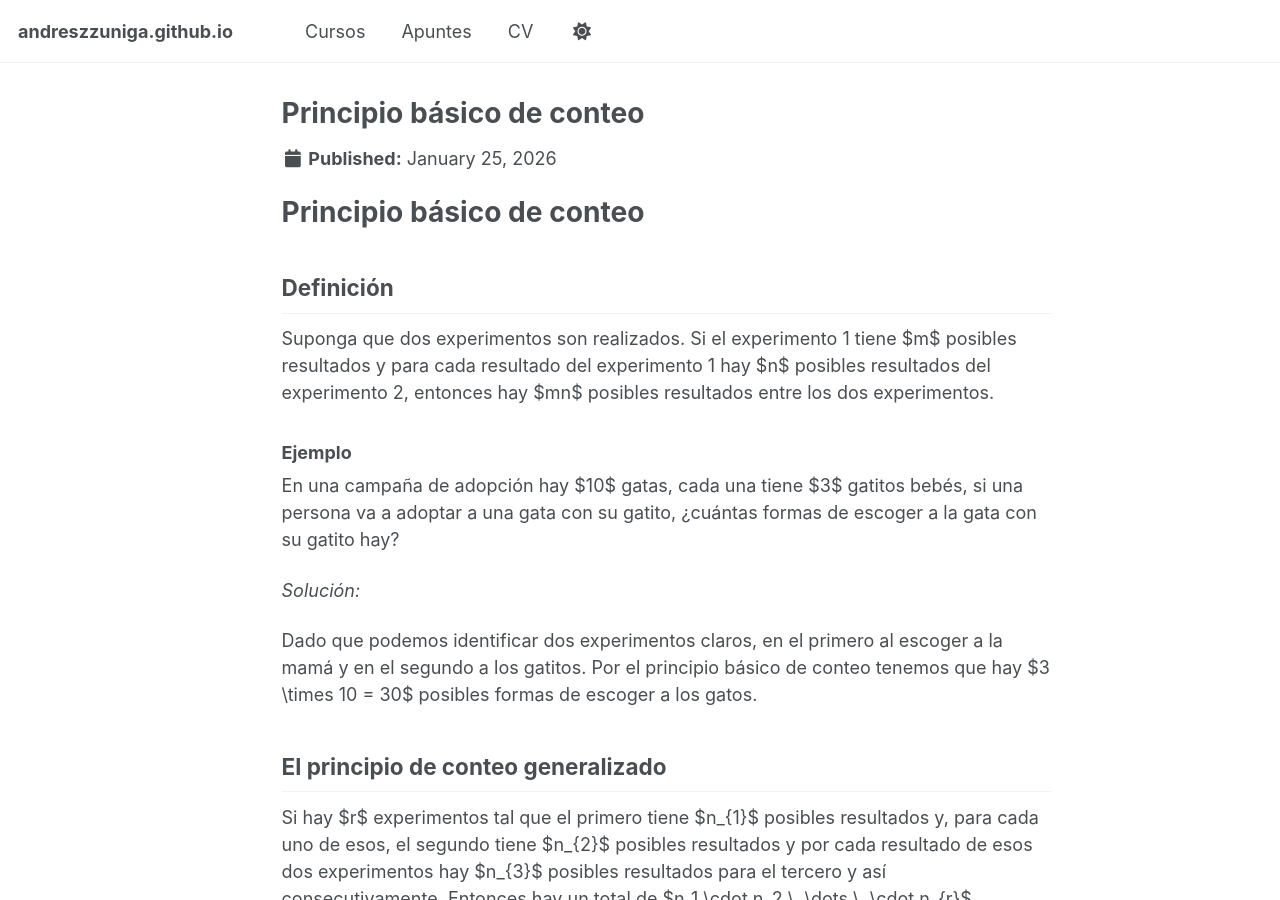
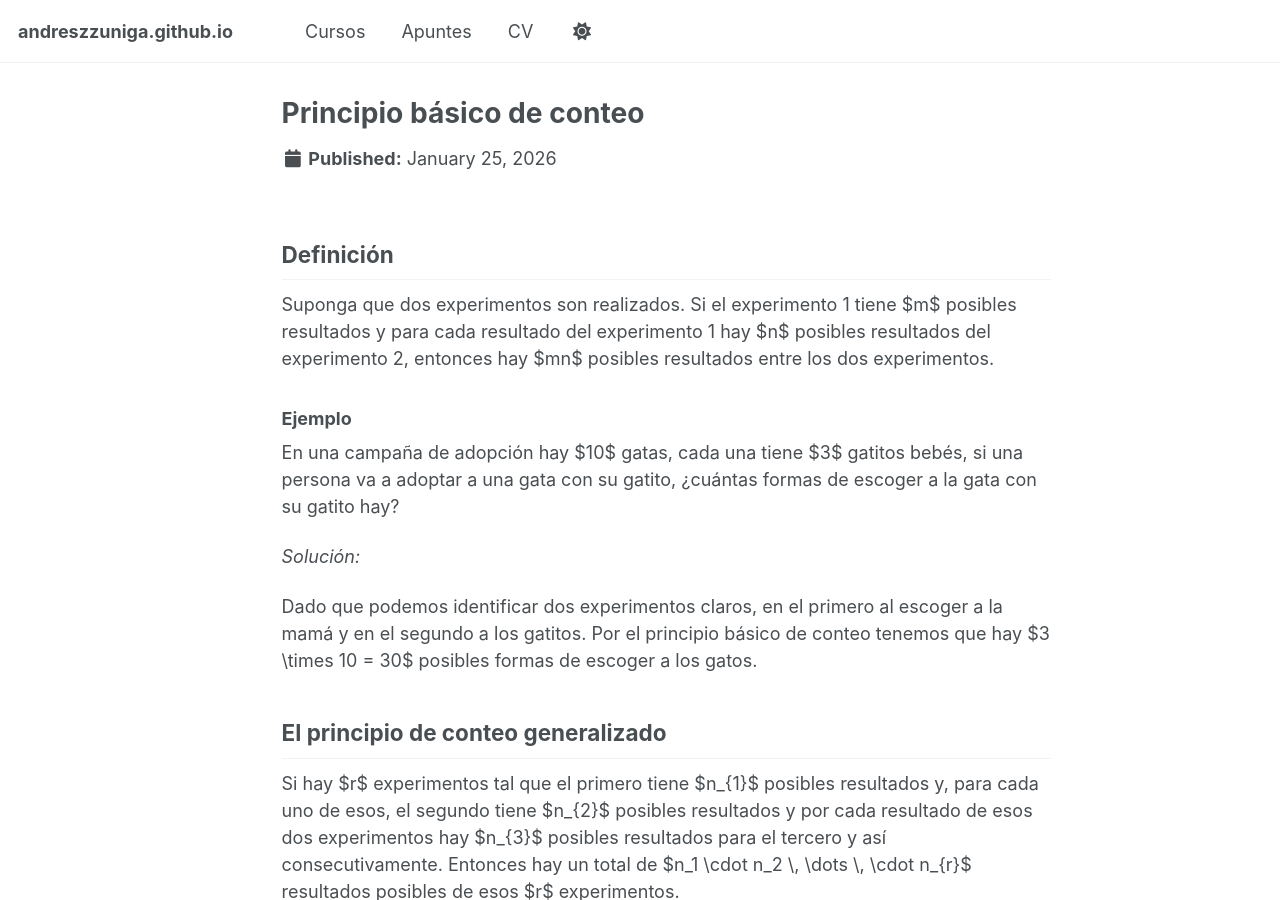
Before and after one commit to Andreszzuniga/andreszzuniga.github.io, a Jekyll site: the page built from _items/CA-0721-Probabilidad/tema-01-combinatoria/Principio-basico-de-conteo.md, in a window 1280 px wide and 900 px high. Built offline with Jekyll 4.4.1, drawn with Linux system fonts in a browser that asks for light colours; a script bundle is joined from its source files by our own code; library files that are not in the unit come from our copies.

Commit message:
quito el título duplicado

```diff
--- a/_items/CA-0721-Probabilidad/tema-01-combinatoria/Principio-basico-de-conteo.md
+++ b/_items/CA-0721-Probabilidad/tema-01-combinatoria/Principio-basico-de-conteo.md
@@ -8,8 +8,6 @@ kind: "apunte"
 order: 1
 use_math: true
 ---
-
-# Principio básico de conteo
 
 ## Definición
 
```
